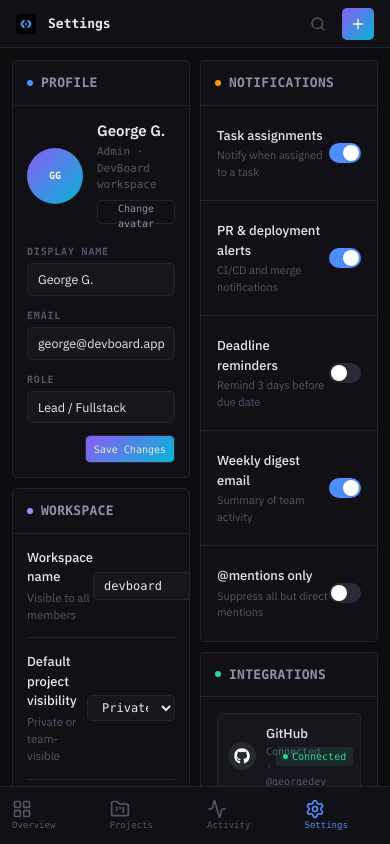
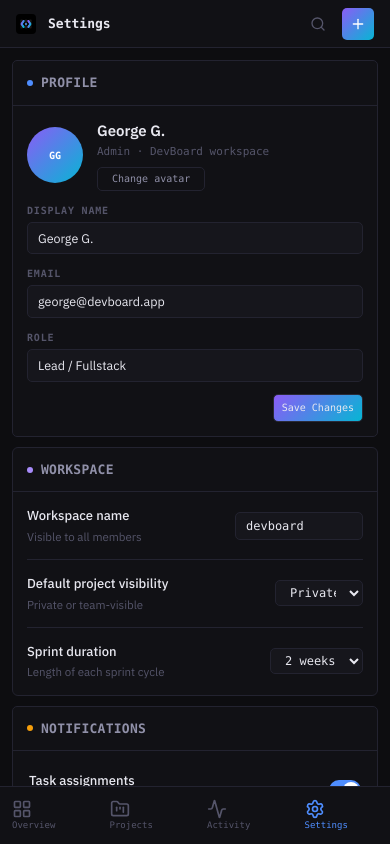
Before and after one commit to georgegoodluck/DevBoard, a Next.js app: page /settings in a window 390 px wide. Built offline with nearby package versions, Linux system fonts and the light colour scheme.

Commit message:
style: add grid to stack settings on mobile

```diff
--- a/app/(dashboard)/settings/page.tsx
+++ b/app/(dashboard)/settings/page.tsx
@@ -6,7 +6,7 @@ import IntegrationSettings from "@/components/settings/IntegrationSettings";
 
 export default function SettingsPage() {
   return (
-    <div className="grid grid-cols-2 item-start gap-2.5">
+    <div className="grid grid-cols-1 lg:grid-cols-2 item-start gap-2.5">
       <div className="flex flex-col gap-2.5">
         <ProfileSettings />
         <WorkspaceSettings />
```
